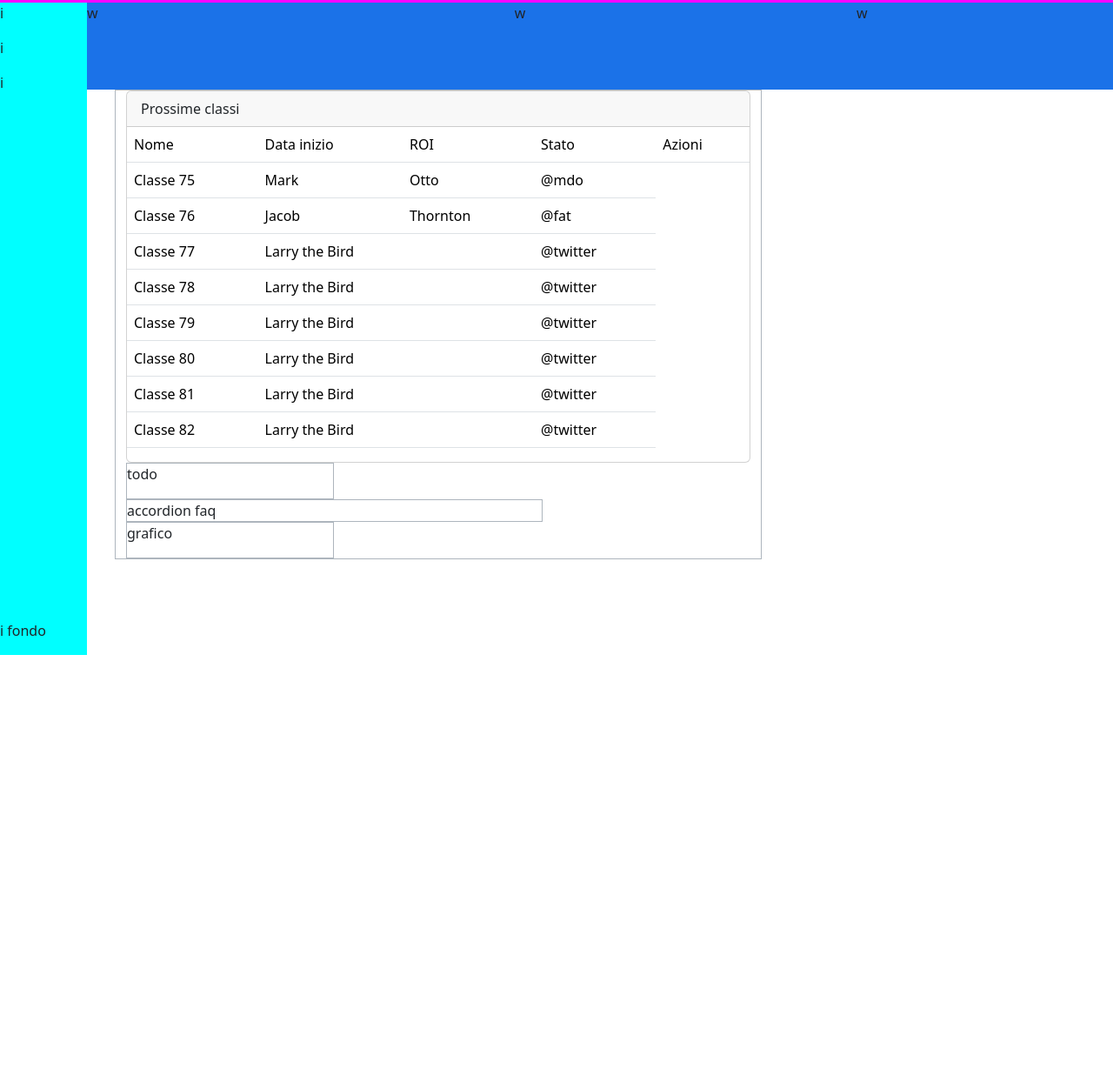
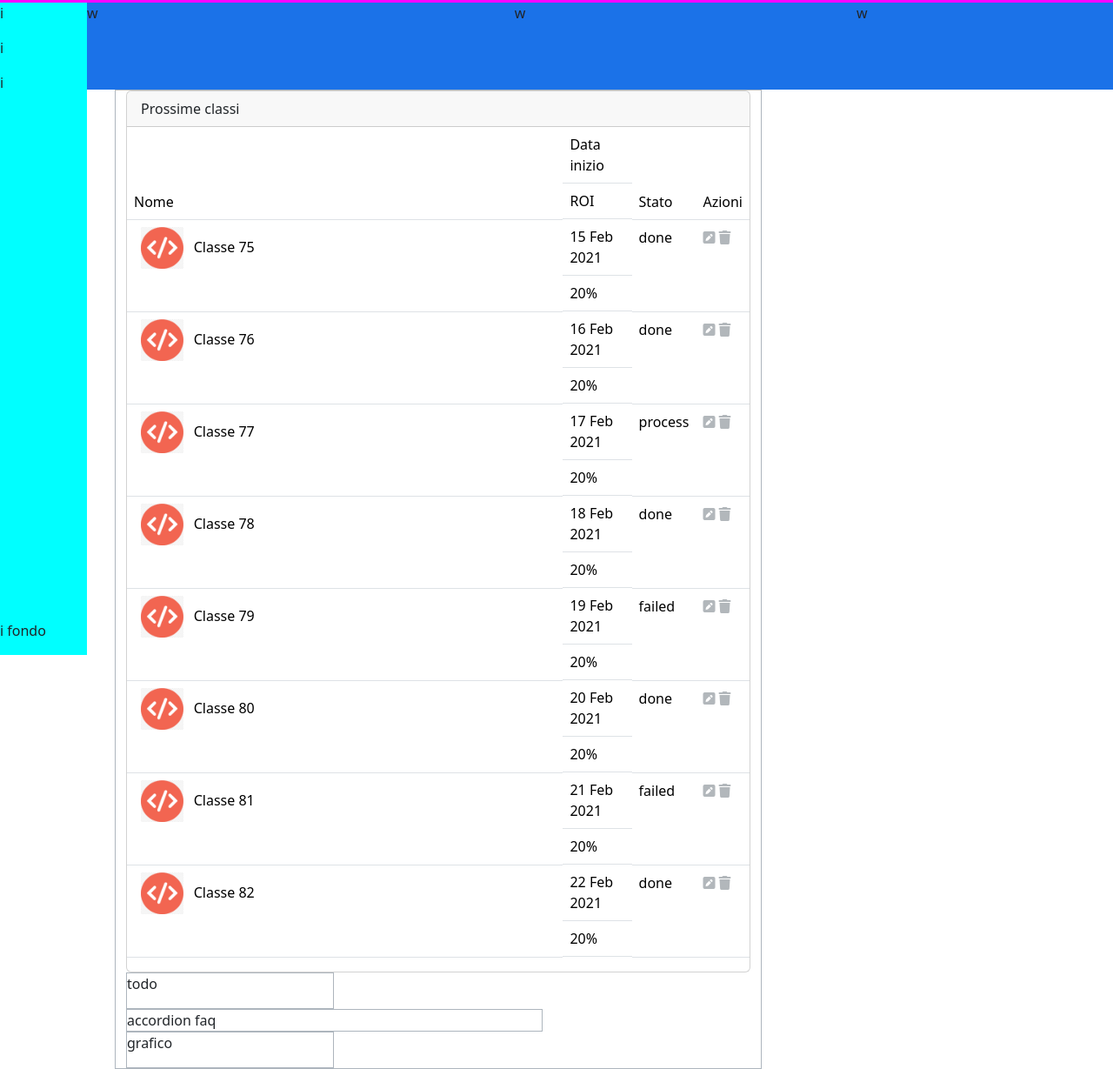
Before and after one commit to Michelazani/html-css-bootstrap-dashboard, a plain HTML site: page index.html in a window 1280 px wide. Shown: the part 75-1304 px from the top of the page at 87% size. Before the commit the page ends 828 px from the top, so only its background shows below. Drawn offline with nearby package versions, Linux system fonts and the light colour scheme.

Commit message:
inserimento icone

```diff
--- a/index.html
+++ b/index.html
@@ -89,58 +89,120 @@
                                     <div class="card-header">
                                       Prossime classi
                                     </div>
-                                    <table class="table">
+                                    <table class="table table-hover">
                                         <thead>
                                           <tr>
                                             <td>Nome</td>
-                                            <td>Data inizio</td>
-                                            <td>ROI</td>
+                                            <td class="d-sm-none d-md-block">Data inizio</td>
+                                            <td class="d-sm-none d-md-block">ROI</td>
                                             <td>Stato</td>
                                             <td>Azioni</td>
                                           </tr>
                                         </thead>
                                         <tbody>
                                           <tr>
-                                            <td>Classe 75</td>
-                                            <td>Mark</td>
-                                            <td>Otto</td>
-                                            <td>@mdo</td>
+                                            <td>
+                                                <img src="./img/class-avatar.jpg" alt=" img before number of class">
+                                                <span>Classe 75</span>
+                                            </td>
+                                            <td class="d-sm-none d-md-flex">15 Feb 2021</td>
+                                            <td class="d-sm-none d-md-flex">20%</td>
+                                            <td>done</td>
+                                            <td >
+                                                <i class="fa-solid fa-square-pen" style="color: #b2b7bb;"></i>
+                                                <i class="fa-solid fa-trash" style="color: #b2b7bb;"></i>
+                                            </td>
                                           </tr>
                                           <tr>
-                                            <td>Classe 76</td>
-                                            <td>Jacob</td>
-                                            <td>Thornton</td>
-                                            <td>@fat</td>
+                                            <td>
+                                                <img src="./img/class-avatar.jpg" alt=" img before number of class">
+                                                <span>Classe 76</span>
+                                            </td>
+                                            <td class="d-sm-none d-md-flex">16 Feb 2021</td>
+                                            <td class="d-sm-none d-md-flex">20%</td>
+                                            <td>done</td>
+                                            <td >
+                                                <i class="fa-solid fa-square-pen" style="color: #b2b7bb;"></i>
+                                                <i class="fa-solid fa-trash" style="color: #b2b7bb;"></i>
+                                            </td>
                                           </tr>
                                           <tr>
-                                            <td>Classe 77</td>
-                                            <td colspan="2">Larry the Bird</td>
-                                            <td>@twitter</td>
+                                            <td>
+                                                <img src="./img/class-avatar.jpg" alt=" img before number of class">
+                                                <span>Classe 77</span>
+                                            </td>
+                                            <td class="d-sm-none d-md-flex">17 Feb 2021</td>
+                                            <td class="d-sm-none d-md-flex">20%</td>
+                                            <td>process</td>
+                                            <td >
+                                                <i class="fa-solid fa-square-pen" style="color: #b2b7bb;"></i>
+                                                <i class="fa-solid fa-trash" style="color: #b2b7bb;"></i>
+                                            </td>
                                           </tr>
                                           <tr>
-                                            <td>Classe 78</td>
-                                            <td colspan="2">Larry the Bird</td>
-                                            <td>@twitter</td>
+                                            <td>
+                                                <img src="./img/class-avatar.jpg" alt=" img before number of class">
+                                                <span>Classe 78</span>
+                                            </td>
+                                            <td class="d-sm-none d-md-flex">18 Feb 2021</td>
+                                            <td class="d-sm-none d-md-flex">20%</td>
+                                            <td>done</td>
+                                            <td >
+                                                <i class="fa-solid fa-square-pen" style="color: #b2b7bb;"></i>
+                                                <i class="fa-solid fa-trash" style="color: #b2b7bb;"></i>
+                                            </td>
                                           </tr>
                                           <tr>
-                                            <td>Classe 79</td>
-                                            <td colspan="2">Larry the Bird</td>
-                                            <td>@twitter</td>
+                                            <td>
+                                                <img src="./img/class-avatar.jpg" alt=" img before number of class">
+                                                <span>Classe 79</span>
+                                            </td>
+                                            <td class="d-sm-none d-md-flex" >19 Feb 2021</td>
+                                            <td class="d-sm-none d-md-flex">20%</td>
+                                            <td>failed</td>
+                                            <td >
+                                                <i class="fa-solid fa-square-pen" style="color: #b2b7bb;"></i>
+                                                <i class="fa-solid fa-trash" style="color: #b2b7bb;"></i>
+                                            </td>
                                           </tr>
                                           <tr>
-                                            <td>Classe 80</td>
-                                            <td colspan="2">Larry the Bird</td>
-                                            <td>@twitter</td>
+                                            <td>
+                                                <img src="./img/class-avatar.jpg" alt=" img before number of class">
+                                                <span>Classe 80</span>
+                                            </td>
+                                            <td class="d-sm-none d-md-flex">20 Feb 2021</td>
+                                            <td class="d-sm-none d-md-flex">20%</td>
+                                            <td>done</td>
+                                            <td >
+                                                <i class="fa-solid fa-square-pen" style="color: #b2b7bb;"></i>
+                                                <i class="fa-solid fa-trash" style="color: #b2b7bb;"></i>
+                                            </td>
                                           </tr>
                                           <tr>
-                                            <td>Classe 81</td>
-                                            <td colspan="2">Larry the Bird</td>
-                                            <td>@twitter</td>
+                                            <td>
+                                                <img src="./img/class-avatar.jpg" alt=" img before number of class">
+                                                <span>Classe 81</span>
+                                            </td>
+                                            <td class="d-sm-none d-md-flex">21 Feb 2021</td>
+                                            <td class="d-sm-none d-md-flex">20%</td>
+                                            <td>failed</td>
+                                            <td >
+                                                <i class="fa-solid fa-square-pen" style="color: #b2b7bb;"></i>
+                                                <i class="fa-solid fa-trash" style="color: #b2b7bb;"></i>
+                                            </td>
                                           </tr>
                                           <tr>
-                                            <td>Classe 82</td>
-                                            <td colspan="2">Larry the Bird</td>
-                                            <td>@twitter</td>
+                                            <td>
+                                                <img src="./img/class-avatar.jpg" alt=" img before number of class">
+                                                <span>Classe 82</span>
+                                            </td>
+                                            <td class="d-sm-none d-md-flex">22 Feb 2021</td>
+                                            <td class="d-sm-none d-md-flex">20%</td>
+                                            <td>done</td>
+                                            <td >
+                                                <i class="fa-solid fa-square-pen" style="color: #b2b7bb;"></i>
+                                                <i class="fa-solid fa-trash" style="color: #b2b7bb;"></i>
+                                            </td>
                                           </tr>
                                         </tbody>
                                       </table>
--- a/style/style.css
+++ b/style/style.css
@@ -32,8 +32,16 @@ main{
     flex-wrap: wrap;
 }
 
+table img{
+    width: 10%;
+    margin: 0 0.5rem;
+}
 
 
+/* MEDIA MD */
+@media screen and (min-width: 768px) {
+
+}
 
 /* MEDIA LG */
 
```
